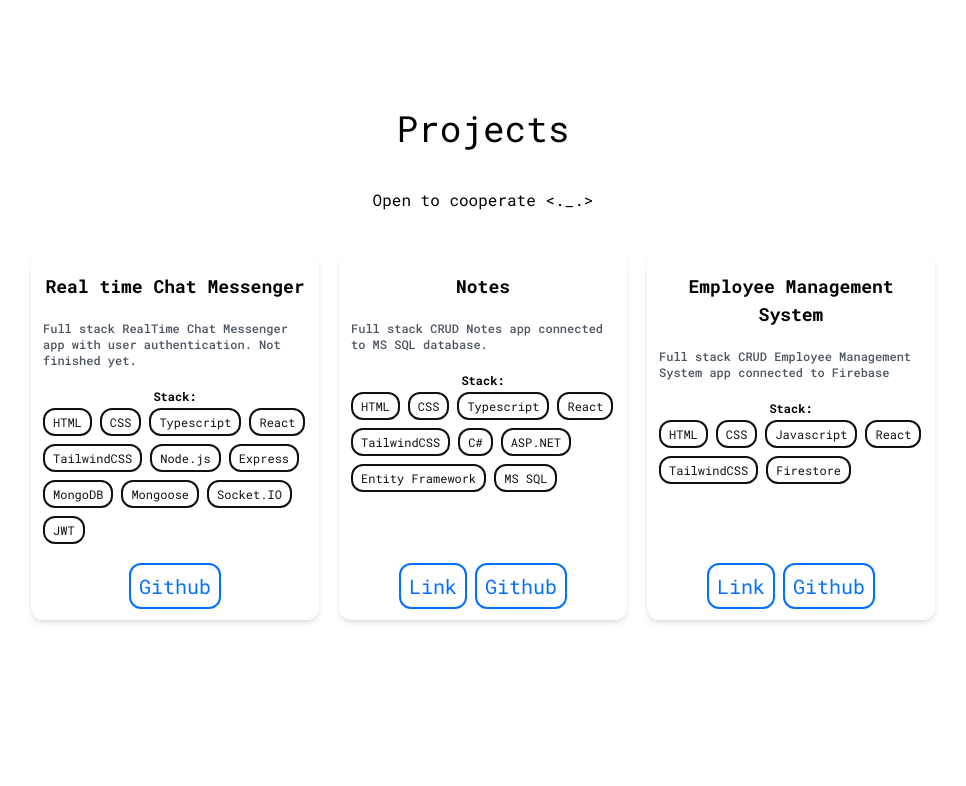
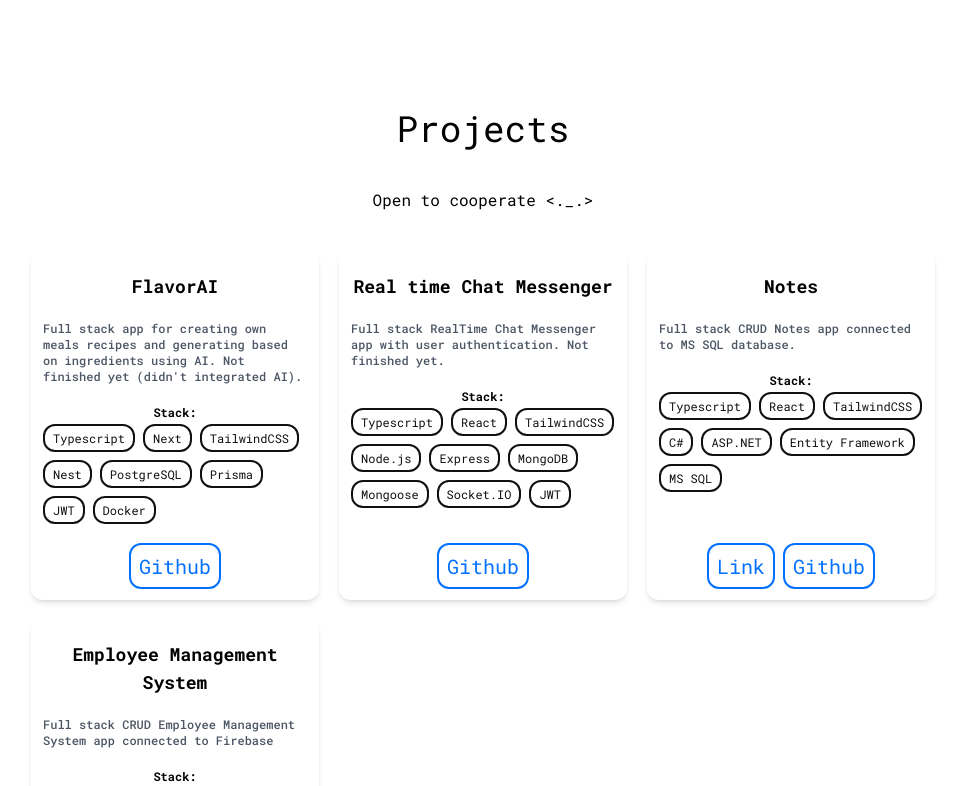
Before and after one commit to fleddd/portfolio, a React (Vite) app: page / in a window 1280 px wide. Shown: the part 3276-4062 px from the top of the page, without its empty margins (157-1123 px from the left). Built offline with nearby package versions, Linux system fonts and the light colour scheme.

Commit message:
added new project and updated skills

```diff
--- a/src/data/backendSkills.ts
+++ b/src/data/backendSkills.ts
@@ -16,8 +16,8 @@
 		src: express,
 	},
 	{
-		name: 'NestJS',
-		skill: 3,
+		name: 'Nest',
+		skill: 4,
 		status: SkillStatus.Learning,
 		src: nestjs,
 	},
--- a/src/data/projects.ts
+++ b/src/data/projects.ts
@@ -1,10 +1,27 @@
 export const projects = [
+	{
+		name: 'FlavorAI',
+		description: 'Full stack app for creating own meals recipes and generating based on ingredients using AI. Not finished yet (didn\'t integrated AI).',
+		stack: [
+			'Typescript',
+			'Next',
+			'TailwindCSS',
+			'Nest',
+			'PostgreSQL',
+			'Prisma',
+			'JWT',
+			'Docker',
+		],
+		image: '',
+		link: {
+			public: '',
+			github: 'https://github.com/fleddd/flavorai',
+		},
+	},
 	{
 		name: 'Real time Chat Messenger',
 		description: 'Full stack RealTime Chat Messenger app with user authentication. Not finished yet.',
 		stack: [
-			'HTML',
-			'CSS',
 			'Typescript',
 			'React',
 			'TailwindCSS',
@@ -25,8 +42,6 @@
 		name: 'Notes',
 		description: 'Full stack CRUD Notes app connected to MS SQL database.',
 		stack: [
-			'HTML',
-			'CSS',
 			'Typescript',
 			'React',
 			'TailwindCSS',
@@ -46,8 +61,6 @@
 		name: 'Employee Management System',
 		description: 'Full stack CRUD Employee Management System app connected to Firebase',
 		stack: [
-			'HTML',
-			'CSS',
 			'Javascript',
 			'React',
 			'TailwindCSS',
--- a/src/index.css
+++ b/src/index.css
@@ -16,6 +16,7 @@
 	-moz-osx-font-smoothing: grayscale;
 	scroll-behavior: smooth;
 }
+
 .section {
 	min-height: calc(100vh - 68px);
 }
```
